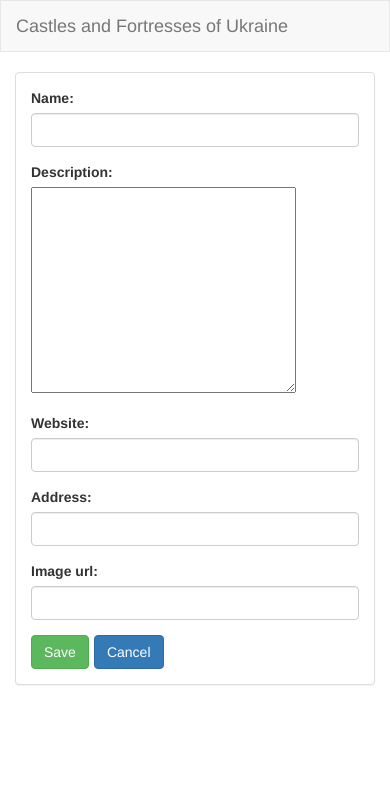
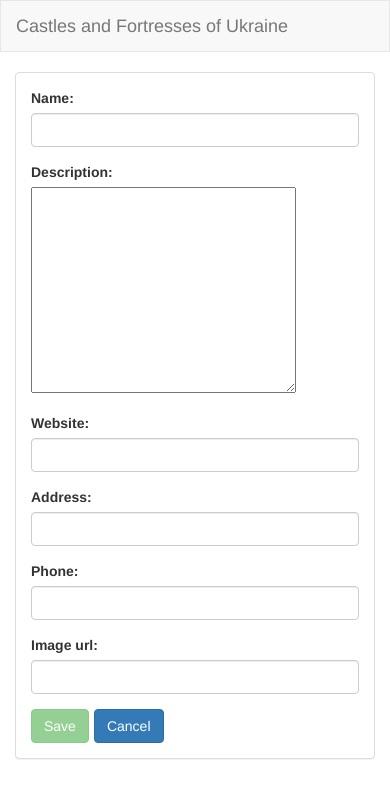
Before and after one commit to pavelwebdeveloper/castles-and-fortresses-in-ukraine-app, an Angular app: page /strongholds/new in a window 390 px wide. Shown: the top 798 px of the page. Built offline with nearby package versions, Linux system fonts and the light colour scheme.

Commit message:
added phone item to models, added validation for phone number

```diff
--- a/src/app/strongholds/stronghold-detail/stronghold-detail.component.html
+++ b/src/app/strongholds/stronghold-detail/stronghold-detail.component.html
@@ -27,6 +27,7 @@
                 <p><b>Description: </b>{{ stronghold.description }}</p>
                 <p><b>Website: </b>{{ stronghold.website }}</p>
                 <p><b>Address: </b>{{ stronghold.address }}</p>
+                <p><b>Phone: </b>{{ stronghold.phone }}</p>
             </div>
 
         </div>
--- a/src/app/strongholds/stronghold-edit/stronghold-edit.component.html
+++ b/src/app/strongholds/stronghold-edit/stronghold-edit.component.html
@@ -69,6 +69,25 @@
 
             <div class="row">
                 <div class="col-sm-12 form-group">
+                    <label for="name">Phone:</label>
+                    <input
+                    type="text"
+                    id="phone"
+                    name="phone"
+                    [ngModel]="editMode ? stronghold.phone : ''"
+                    class="form-control required"
+                    size="120"
+                    max="120"
+                    #phone="ngModel"
+                    required
+                    pattern="\D*([0-9]\d{3})([0-9]\d{2})(\D*)([0-9]\d{2})\D*"
+                    >
+                    <div class="alert alert-danger" *ngIf="phone.invalid && phone.touched">Enter a valid phone number</div>
+                </div>
+            </div>
+
+            <div class="row">
+                <div class="col-sm-12 form-group">
                     <label for="imageUrl">Image url:</label>
                     <input
                     type="text"
@@ -86,7 +105,7 @@
 
             <div class="row">
                 <div class="col-xs-12 btn-toolbar">
-                    <button class="btn btn-success" type="submit">Save</button>
+                    <button class="btn btn-success" type="submit" [disabled]="!f.valid">Save</button>
                     <button class="btn btn-primary" type="button" (click)="onCancel()">Cancel</button>
                 </div>
             </div>
--- a/src/app/strongholds/stronghold-edit/stronghold-edit.component.ts
+++ b/src/app/strongholds/stronghold-edit/stronghold-edit.component.ts
@@ -51,7 +51,7 @@ export class StrongholdEditComponent implements OnInit {
     if(this.editMode == false){
       value.imageUrl = '../assets/images/cartoon-castle.svg';
     }
-    const newStronghold = new Stronghold(value.id, value.name, value.description, value.website, value.address, value.imageUrl)
+    const newStronghold = new Stronghold(value.id, value.name, value.description, value.website, value.address, value.phone, value.imageUrl)
     if(this.editMode){
       this.strongholdService.updateStronghold(this.originalStronghold, newStronghold);
     } else {
--- a/src/app/strongholds/stronghold.model.ts
+++ b/src/app/strongholds/stronghold.model.ts
@@ -5,6 +5,7 @@ export class Stronghold {
         public description: string,
         public website: string,
         public address: string,
+        public phone: string,
         public imageUrl: string
     ){}
 }
```
Also changed, not shown: 2 other files (tests, documents, lock files or other folders).
